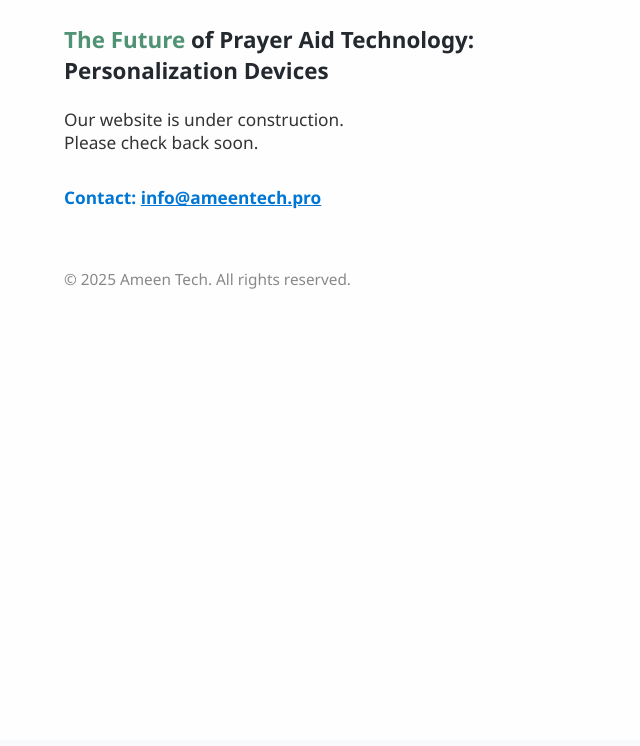
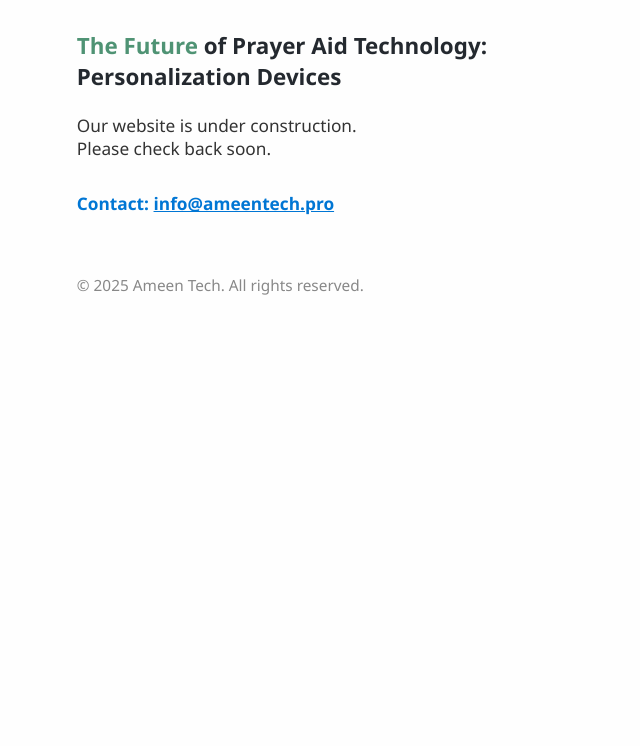
Before and after one commit to Ameen-2025/ameen-tech-site, a plain HTML site: page index.html in a window 1280 px wide. Shown: the part 140-886 px from the top of the page, without its empty margins (0-640 px from the left). Drawn offline with Linux system fonts and the light colour scheme.

Commit message:
Update index.html

```diff
--- a/index.html
+++ b/index.html
@@ -25,8 +25,7 @@
             background-repeat: no-repeat;
         }
         .overlay {
-            /* For content readability over background */
-            background: rgba(255,255,255,0.82);
+            background: rgba(255,255,255,0.85);
             width: 100vw;
             min-height: 100vh;
             display: flex;
@@ -34,12 +33,13 @@
             justify-content: flex-start;
         }
         .content {
-            padding: 48px 32px 32px 64px;
+            padding: 54px 32px 32px 6vw;
             max-width: 540px;
             min-height: 100vh;
             display: flex;
             flex-direction: column;
             justify-content: flex-start;
+            background: none;
         }
         .logo-row {
             display: flex;
```
